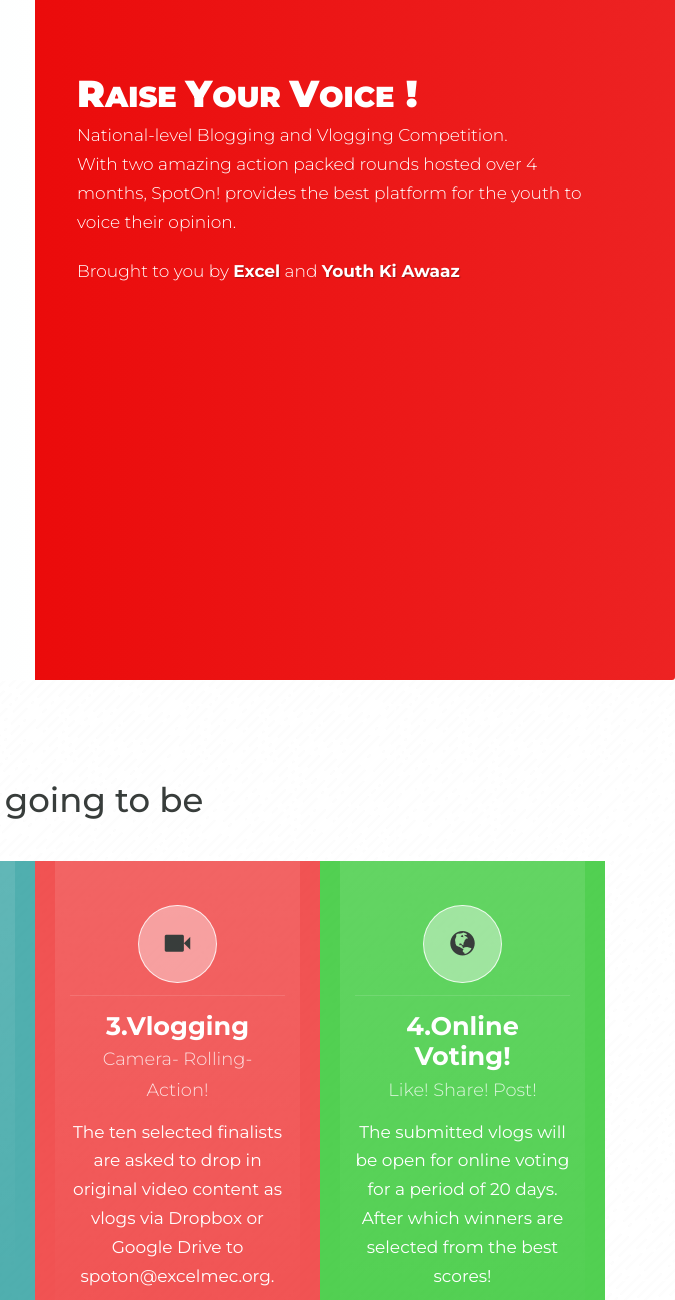
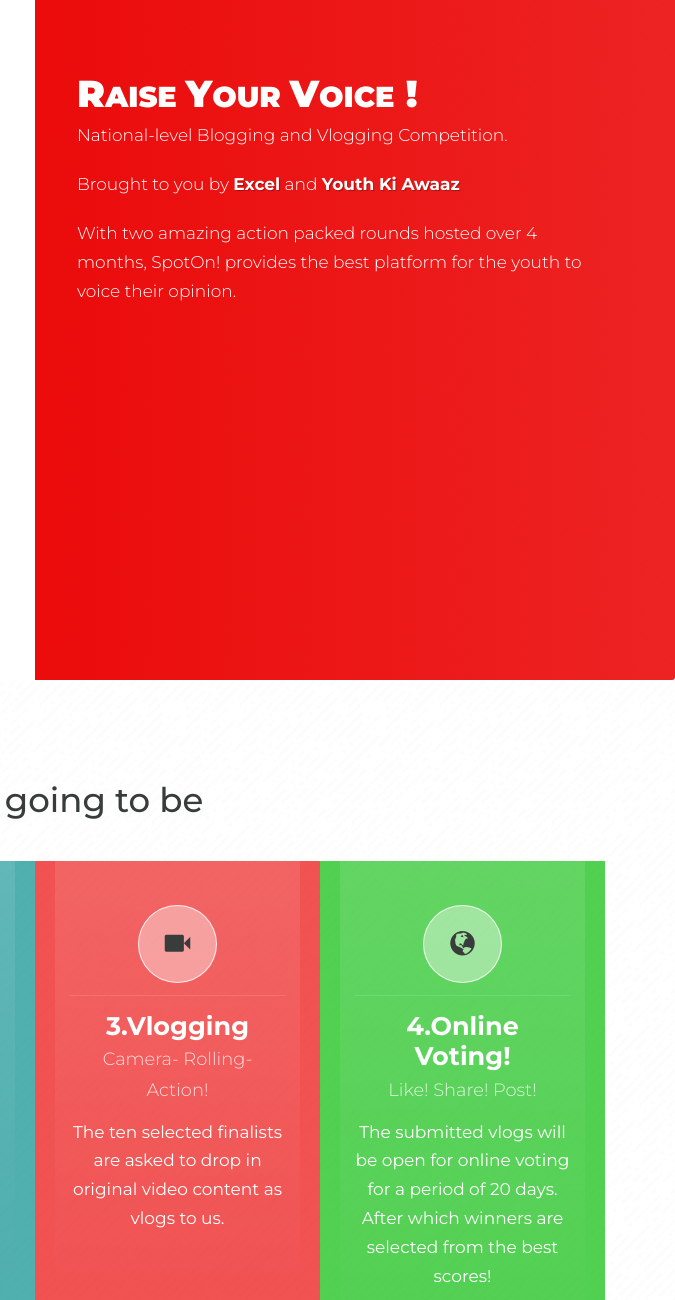
Before and after one commit to Excel-MEC/spoton, a plain HTML site: page index.html in a window 1280 px wide. Shown: the part 120-1420 px from the top of the page, 605-1280 px from the left. Drawn offline with Linux system fonts and the light colour scheme; files whose address does not match are found by name.

Commit message:
Wording changes

```diff
--- a/index.html
+++ b/index.html
@@ -68,10 +68,11 @@
                     <div class="col-md-6">
                         <div class="banner-text">
                             <h2><span>R</span>aise <span>Y</span>our <span>V</span>oice<span> !</span></h3>
-                                <p>National-level Blogging and Vlogging Competition.<br>
+                                <p>National-level Blogging and Vlogging Competition.</p>
+                                <p>Brought to you by <a class="excel-link" href="https://excelmec.org/"><strong>Excel</strong></a> and <a class="yka-link" href="https://www.youthkiawaaz.com/"><strong>Youth Ki Awaaz</strong></a></p>
+                                <p>
                                     With two amazing action packed rounds hosted over 4 months, SpotOn! provides the best platform for the youth to voice their opinion.
                                 </p>
-                                <p>Brought to you by <a class="excel-link" href="https://excelmec.org/"><strong>Excel</strong></a> and <a class="yka-link" href="https://www.youthkiawaaz.com/"><strong>Youth Ki Awaaz</strong></a></p>
                             </div>
                         </div>
                     </div>
@@ -116,7 +117,7 @@
                                 </div>
                                 <h3>3.Vlogging<br><small>Camera- Rolling- Action!</small></h3>
                                 <p>
-                                    The ten selected finalists are asked to drop in original video content as vlogs via Dropbox or Google Drive to spoton@excelmec.org.
+                                    The ten selected finalists are asked to drop in original video content as vlogs to us.
                                 </p>
                             </div>
                         </div>
```
